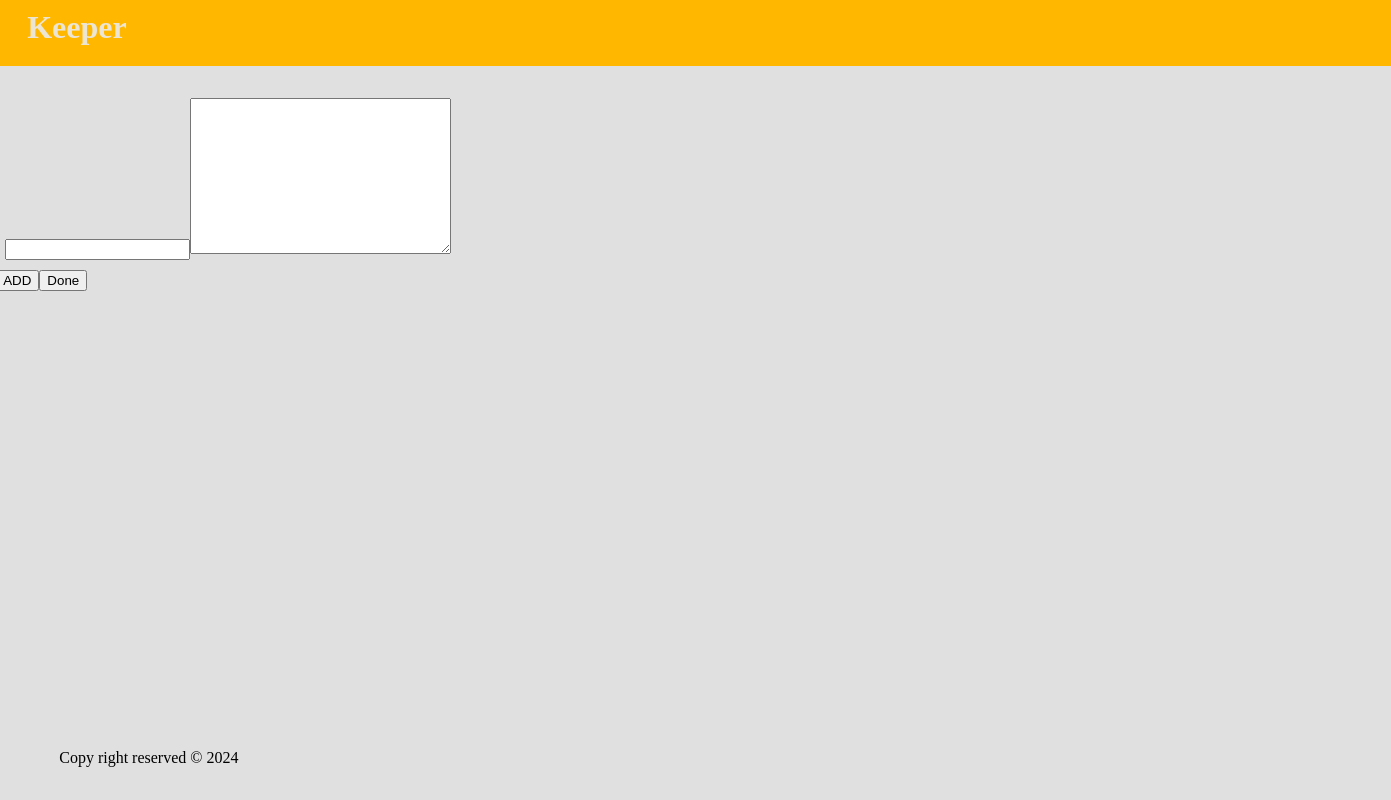
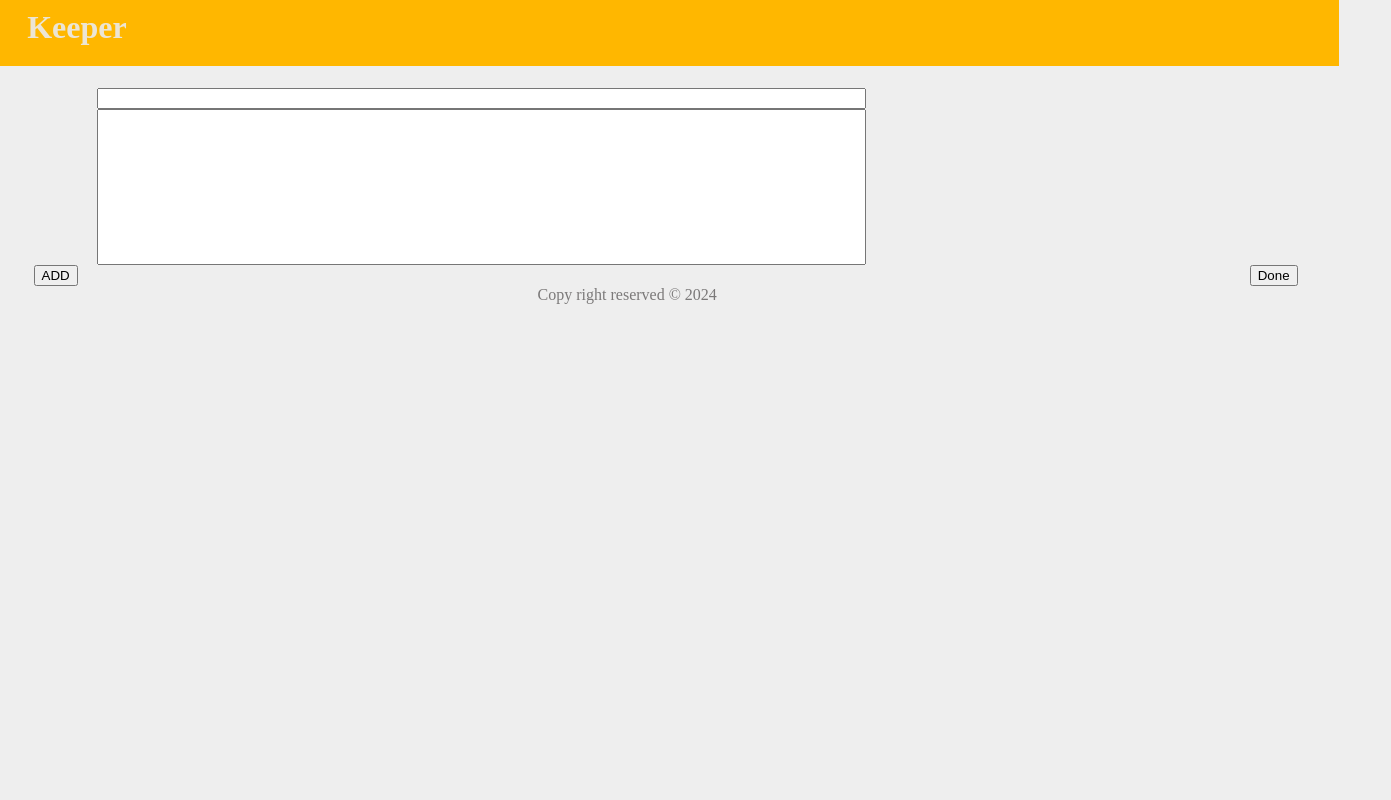
Before and after one commit to elijahizkiel/keeper-app, a React (Create React App) app: page / in a window 1280 px wide. Both pictures are taken after a click on the button "Take Note". Shown: the whole page, 1391 px wide, since content can reach past the window. Built offline with nearby package versions, Linux system fonts and the light colour scheme.

Commit message:
style the app

```diff
--- a/public/styles.css
+++ b/public/styles.css
@@ -1,5 +1,8 @@
+*{
+    box-sizing: border-box;
+}
 body {
-    background-color: #e1e0e0;
+    background-color: #eee;
     overflow-x: hidden;
   }
 div#root {
@@ -11,18 +14,46 @@ div#root {
 .header{
     background: #ffb700;
     color:#ece5d4;
+    font-family: McLaren, cursive;
     font-weight:600;
     padding: 1.25rem 1.25rem 1.25rem 2rem;
     display:block;
     width:105vw;
 }
+main {
+    position: relative;
+    left: 3vw;
+}
+.note-text {
+    display:flex;
+    flex-direction: column;
+    width: max(3rem, vw);
+    max-width: 70vw;
+    padding: 0 5%;
+}
+.note-text textarea {
+    resize:none;
+}
+.note-content textarea {
+    resize: vertical;
+}
+.note-btns {
+    display: flex;
+    justify-content: space-between;
+}
+.note-cards {
+    display:grid;
+    grid-template-columns: repeat(4, 20vw);
+    gap: 1vh;
+}
 .note-card {
+    display:inline-block;
+    vertical-align: top;
     background-color: #fff;
-    width:max-content;
-    max-width: 25vw;
-    min-width: 10vw;
+    width: 100%;
+    height: fit-content;
     border-radius: 5pt;
-    overflow: hidden;
+    overflow-y: hidden;
     margin: 2rem 4rem;
 }
 .note-title {
@@ -30,15 +61,22 @@ div#root {
     background-color: #ece5d4;
     padding:10px;
     margin:0;
+    display: flex;
+    justify-content: space-between;
 }
-.note-text {
-    margin: 0;
-    padding: 10px;
+.last-update-time {
+    display: flex;
+    flex-flow: column;
+    color: #f98e1c;
+}
+.note-card .card-btns {
+    display: flex;
+    justify-content: space-between;
+    margin: 5px 5%;
 }
 footer {
-    position:absolute;
-    top: 90vh;
-    width: max(fit-content,20vw);
-    max-width: 80vw;
-    margin:5vh 5vw;
+    width: 100%;
+    height:2rem;
+    color:#7b7979;
+    text-align: center;
 }
```
